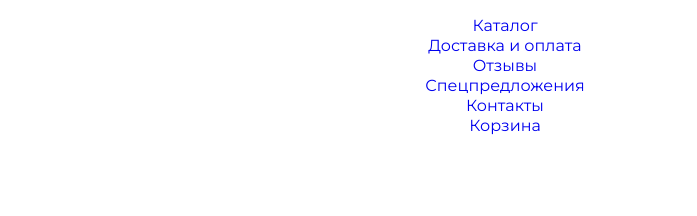
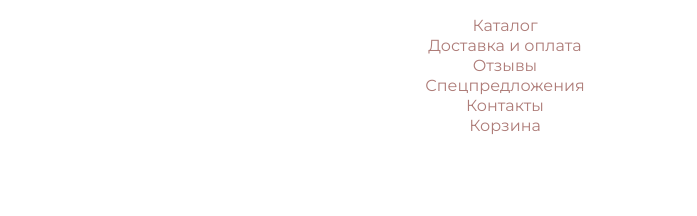
Before and after one commit to Acederys/verstka, a plain HTML site: page index.html in a window 1280 px wide. Shown: the top 216 px of the page, 215-912 px from the left. Drawn offline with nearby package versions, Linux system fonts and the light colour scheme; a web font is replaced by a local one.

Commit message:
исправлена ошибка цвета ссылок

```diff
--- a/css/style.css
+++ b/css/style.css
@@ -37,6 +37,7 @@ img {
 
 a {
     text-decoration: none;
+    color: #AE7C78;
 }
 
 .btn {
```
